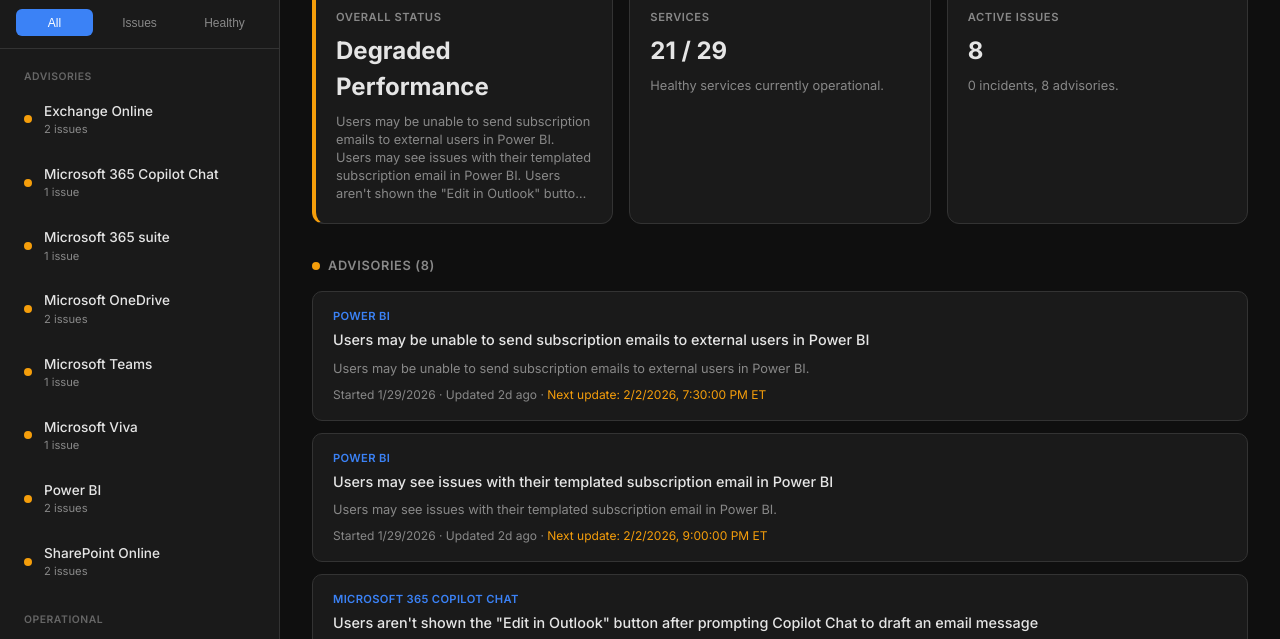
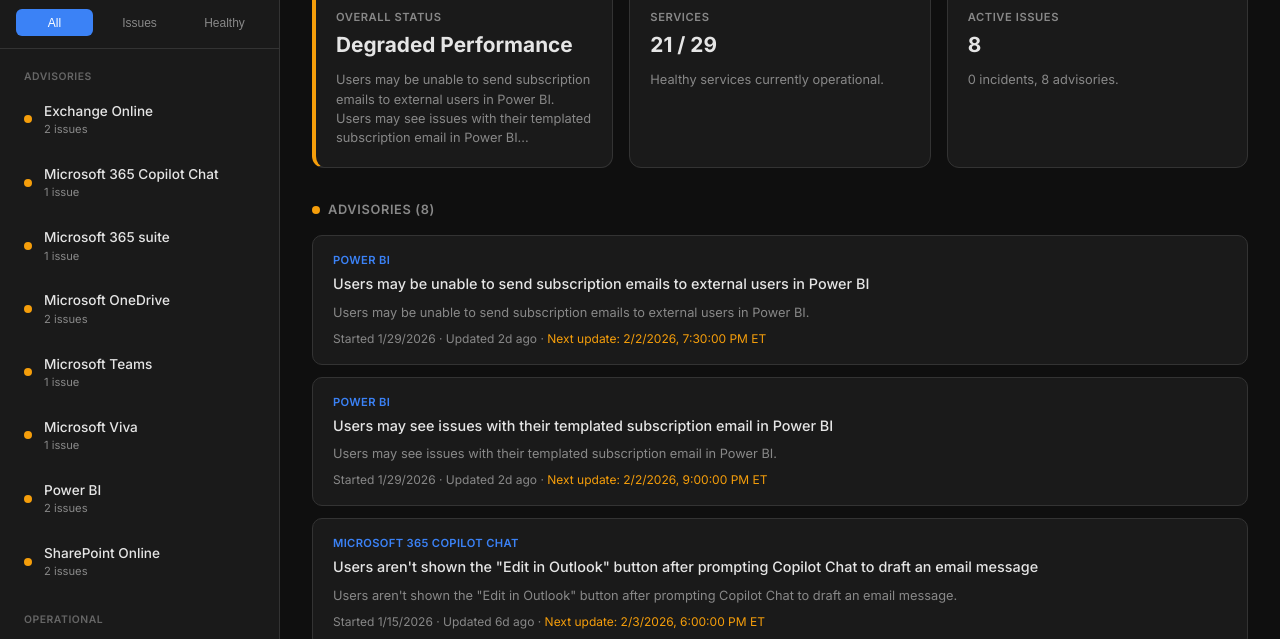
Before and after one commit to nestoredev/ms-health-dashboard, a website: page index.html in a window 1280 px wide. Shown: the part 142-781 px from the top of the page. Drawn offline with Linux system fonts and the light colour scheme.

Commit message:
Implement intelligent impact summarization and strict character fitting

```diff
--- a/index.html
+++ b/index.html
@@ -179,7 +179,7 @@
             display: flex;
             flex-direction: column;
             gap: 0.5rem;
-            min-height: 160px;
+            min-height: 180px;
         }
 
         .summary-card-label {
@@ -191,8 +191,10 @@
         }
 
         .summary-card-value {
-            font-size: 1.5rem;
+            font-size: 1.3rem;
             font-weight: 700;
+            line-height: 1.2;
+            margin-bottom: 0.25rem;
         }
 
         .summary-card.status-ok { border-left: 4px solid var(--success); }
@@ -202,11 +204,12 @@
         .summary-card-impact {
             font-size: 0.8rem;
             color: var(--text-muted);
-            line-height: 1.4;
+            line-height: 1.5;
             display: -webkit-box;
             -webkit-line-clamp: 5;
             -webkit-box-orient: vertical;
             overflow: hidden;
+            text-overflow: ellipsis;
         }
 
         /* Overview */
@@ -659,37 +662,59 @@
                 systemStatusLabel = "Service Interruption";
                 systemStatusClass = "status-danger";
 
-                // Get unique incidents and advisories for a combined impact list
                 const uniqueIssues = [...incidents, ...advisories].filter((v, i, a) => a.findIndex(t => t.id === v.id) === i);
-                const impacts = uniqueIssues
+                const rawImpacts = uniqueIssues
                     .map(i => stripHtml(i.userImpact))
                     .filter(txt => txt && txt.length > 5)
-                    .map(txt => txt.split(/[.!?]/)[0].trim()) // Just the first sentence/fragment
-                    .filter((v, i, a) => a.indexOf(v) === i); // Unique impact fragments
+                    .map(txt => txt.split(/[.!?]/)[0].trim());
 
-                if (impacts.length > 0) {
-                    systemStatusImpact = impacts.join('. ') + (impacts.length > 1 ? '.' : '');
-                    if (systemStatusImpact.length > 250) systemStatusImpact = systemStatusImpact.substring(0, 247) + '...';
-                } else {
-                    systemStatusImpact = `${incidents.length} major incident${incidents.length > 1 ? 's' : ''} affecting key services. User productivity is likely impacted.`;
+                systemStatusImpact = generateConciseSummary(rawImpacts, 200);
+                if (!systemStatusImpact) {
+                    systemStatusImpact = `${incidents.length} major incidents affecting key services. User productivity is impacted.`;
                 }
             } else if (advisories.length > 0) {
                 systemStatusLabel = "Degraded Performance";
                 systemStatusClass = "status-warning";
 
                 const uniqueAdvisories = advisories.filter((v, i, a) => a.findIndex(t => t.id === v.id) === i);
-                const impacts = uniqueAdvisories
+                const rawImpacts = uniqueAdvisories
                     .map(i => stripHtml(i.userImpact))
                     .filter(txt => txt && txt.length > 5)
-                    .map(txt => txt.split(/[.!?]/)[0].trim())
-                    .filter((v, i, a) => a.indexOf(v) === i);
+                    .map(txt => txt.split(/[.!?]/)[0].trim());
 
-                if (impacts.length > 0) {
-                    systemStatusImpact = impacts.join('. ') + (impacts.length > 1 ? '.' : '');
-                    if (systemStatusImpact.length > 250) systemStatusImpact = systemStatusImpact.substring(0, 247) + '...';
-                } else {
+                systemStatusImpact = generateConciseSummary(rawImpacts, 200);
+                if (!systemStatusImpact) {
                     systemStatusImpact = `${advisories.length} active advisories. Some users may experience minor issues.`;
                 }
+            }
+
+            function generateConciseSummary(impacts, limit) {
+                if (!impacts.length) return "";
+
+                // Clean and shorten common phrases to save space
+                let cleaned = impacts.map(s => s
+                    .replace(/Users (?:may|might|could) (?:experience|be experiencing|encounter)/gi, "Users may see")
+                    .replace(/is experiencing (?:a|an) (?:issue|problem|service disruption)/gi, "has issues")
+                    .replace(/resulting in (?:the inability to|users being unable to)/gi, "preventing")
+                    .trim()
+                ).filter((v, i, a) => a.indexOf(v) === i);
+
+                let result = cleaned.join(". ");
+
+                // If too long, drop fragments until it fits
+                if (result.length > limit) {
+                    for (let i = cleaned.length - 1; i > 0; i--) {
+                        result = cleaned.slice(0, i).join(". ") + "...";
+                        if (result.length <= limit) break;
+                    }
+                }
+
+                // Hard crop if still over limit
+                if (result.length > limit) {
+                    result = result.substring(0, limit - 3).trim() + "...";
+                }
+
+                return result + (result.endsWith(".") || result.endsWith("...") ? "" : ".");
             }
 
             let html = `
```
